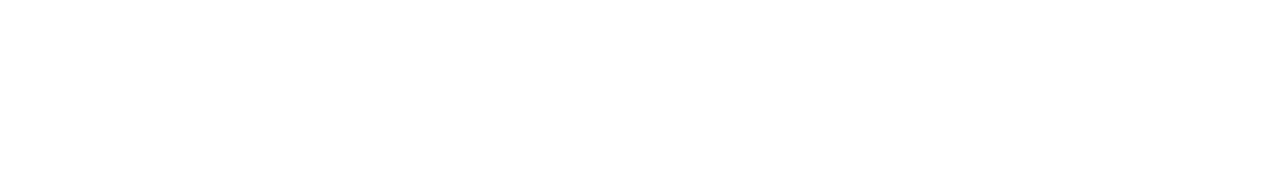
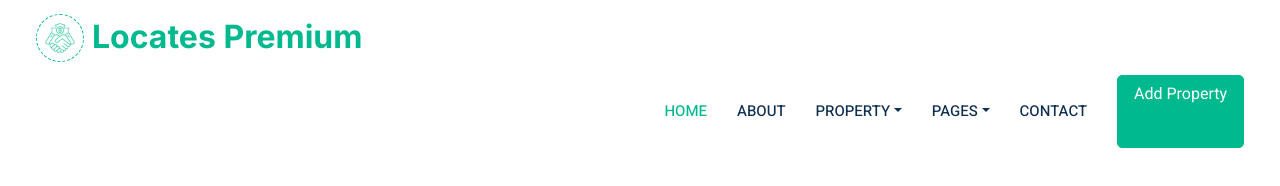
Before and after one commit to thatsmeforgit/project_locate_webI_2023, a plain HTML site: page project_locate_webI_2023/index.html in a window 1280 px wide. Drawn offline with nearby package versions, Linux system fonts and the light colour scheme.

Commit message:
commit 02/05/2023

```diff
--- a/project_locate_webI_2023/index.html
+++ b/project_locate_webI_2023/index.html
@@ -33,7 +33,45 @@
 
 <body>
 
+    <div class="container-xxl b-white p-0">
+        <!--Navbar start-->
+        <div class="container-fluid nav-bar bg-transparent">
+            <nav class="nav-bar navbar-expand-lg bg-white navbar-light py-0 px-4">
+                <a href="index.html" class="navbar-brand d-flex align-items-center text-center">
+                    <div class="icon p-2 me-2">
+                        <img class="img-fluid" src="img/icon-deal.png" alt="Icon" style="width: 30px; height: 30px;">
+                    </div>
+                    <h2 class="m-0 text-primary">Locates Premium</h2>
+                </a>
+                <div class="collapse navbar-collapse" id="navbarCollapse">
+                    <div class="navbar-nav ms-auto">
+                        <a href="index.html" class="nav-item nav-link active">Home</a>
+                        <a href="index.html" class="nav-item nav-link">About</a>
 
+                        <div class="nav-item dropdown">
+                            <a href="" class="nav-link dropdown-toggle" data-bs-toggle="dropdown">Property</a>
+                            <div class="dropdown-menu rounded-0 m-0">
+                                <a href="" class="dropdown-item">Property List</a>
+                                <a href="" class="dropdown-item">Property Type</a>
+                                <a href="" class="dropdown-item">Property Agent</a>
+                            </div>
+                        </div>
+
+                        <div class="nav-item dropdown">
+                            <a href="" class="nav-link dropdown-toggle" data-bs-toggle="dropdown">Pages</a>
+                            <div class="dropdown-menu rounded-0 m-0">
+                                <a href="" class="dropdown-item">Testimonial</a>
+                                <a href="" class="dropdown-item">404 Error</a>
+                            </div>
+                        </div>
+                        <a href="" class="nav-item nav-link">Contact</a>
+                        <a href="" class="btn btn-primary px-3 d-none d-lg-flex">Add Property</a>
+                    </div>
+                </div>
+            </nav>
+            <!--Navbar end-->
+        </div>
+    </div>
 
     <!-- JavaScript Libraries -->
     <script src="https://code.jquery.com/jquery-3.4.1.min.js"></script>
```
